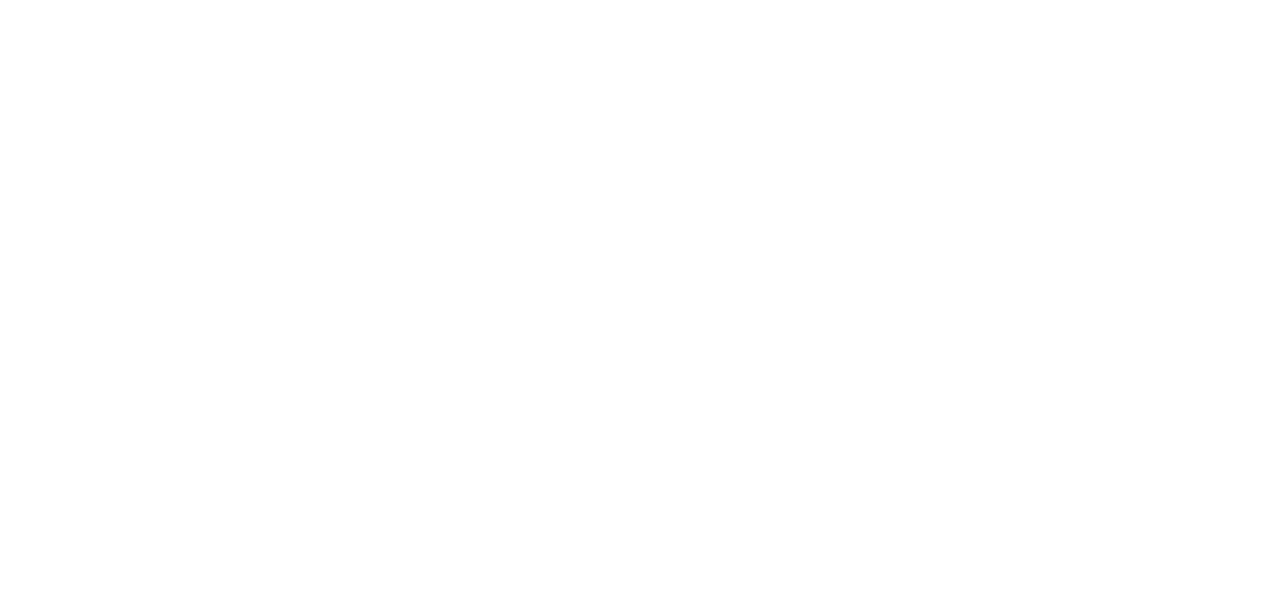
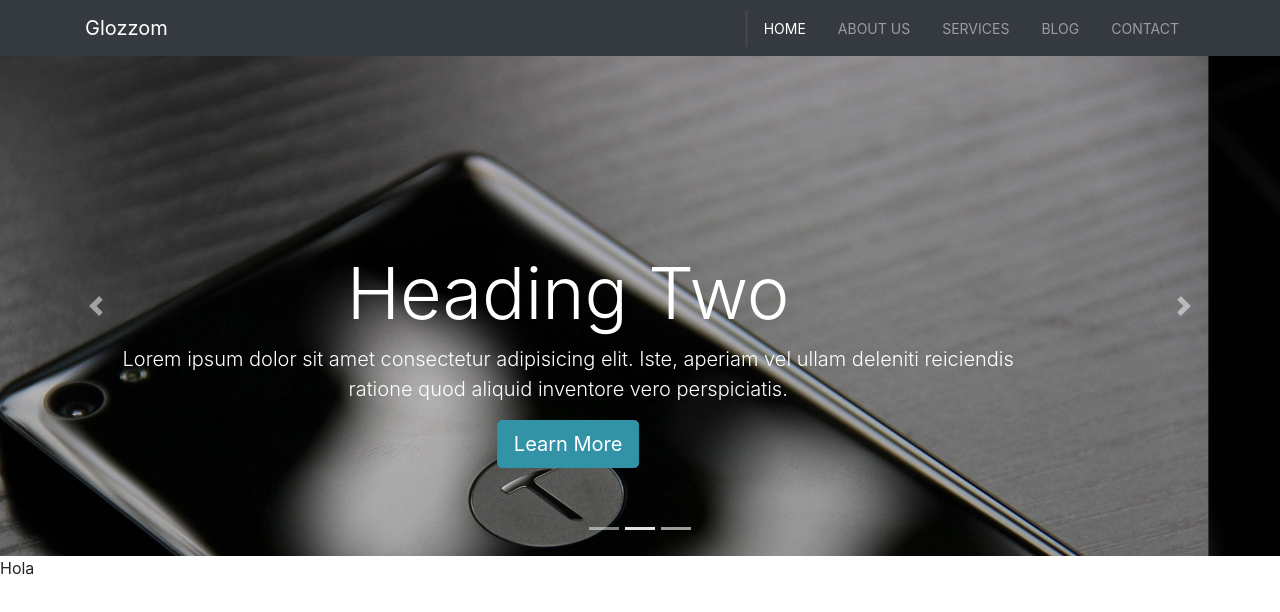
Before and after one commit to bermartinv/bootstraptools, a website: page project3/index.html in a window 1280 px wide. Drawn offline with nearby package versions, Linux system fonts and the light colour scheme; files that its build step writes are made by us from their sources.

Commit message:
Add nav and carousel in project3

```diff
--- a/project3/css/style.css
+++ b/project3/css/style.css
@@ -0,0 +1,31 @@
+
+.navbar .nav-link {
+    font-size: 14px;
+    text-transform: uppercase;
+    padding-left: 1rem !important;
+    padding-right: 1rem !important;
+}
+
+.navbar .nav-item.active {
+    border-left: #444 3px solid;
+}
+
+.carousel-image-1{
+    background: url('../images/image1.jpg');
+    background-size: cover;
+}
+
+.carousel-image-2{
+    background: url('../images/image2.jpg');
+    background-size: cover;
+}
+
+.carousel-image-3{
+    background: url('../images/image3.jpg');
+    background-size: cover;
+}
+
+.carousel-item {
+    height: 500px;
+
+}
--- a/project3/index.html
+++ b/project3/index.html
@@ -3,10 +3,104 @@
 <head>
     <meta charset="UTF-8">
     <meta name="viewport" content="width=device-width, initial-scale=1.0">
-    <link rel="stylesheet" href="style.css">
+    <link rel="stylesheet" href="https://use.fontawesome.com/releases/v5.0.13/css/all.css" integrity="sha384-DNOHZ68U8hZfKXOrtjWvjxusGo9WQnrNx2sqG0tfsghAvtVlRW3tvkXWZh58N9jp"
+    crossorigin="anonymous">
+    <link rel="stylesheet" href="css/style.css">
+    <link rel="stylesheet" href="css/bootstrap.css">
+    <!-- npm run compile:sass  hacemos que se compile todo el sass y lo compile a un fichero
+    css que anteriormente lo hemos referenciado en nuestro codigo css -->
+
+    <!-- <link rel="stylesheet" href="css/bootstrapmine.css"> -->
     <title>Project 3</title>
 </head>
 <body>
+<!-- NAV -->
+<nav class="navbar navbar-expand-sm navbar-dark bg-dark">
+    <div class="container">
+        <a class="navbar-brand" href="#">Glozzom</a>
+        <button class="navbar-toggler" type="button" data-toggle="collapse" data-target="#navbarNavDropdown" aria-controls="navbarNavDropdown" aria-expanded="false" aria-label="Toggle navigation">
+            <span class="navbar-toggler-icon"></span>
+        </button>
+        <div class="collapse navbar-collapse" id="navbarNavDropdown">
+            <ul class="navbar-nav ml-auto">
+                <li class="nav-item active">
+                    <a class="nav-link" href="index.html">Home <span class="sr-only">(current)</span></a>
+                </li>
+                <li class="nav-item">
+                    <a class="nav-link" href="about.html">About Us</a>
+                </li>
+                <li class="nav-item">
+                    <a class="nav-link" href="services.html">Services</a>
+                </li>
+                <li class="nav-item">
+                    <a class="nav-link" href="blog.html">Blog</a>
+                </li>
+                <li class="nav-item">
+                    <a class="nav-link" href="contact.html">Contact</a>
+                </li>
+            </ul>
+        </div>
+    </div>
+  </nav>
 
+<!-- SHOWCASE SLIDER -->
+
+  <section id="showcase">
+    <div id="myCarousel" class="carousel slide" data-ride="carousel">
+      <ol class="carousel-indicators">
+        <li data-target="#myCarousel" data-slide-to="0" class=""></li>
+        <li data-target="#myCarousel" data-slide-to="1" class="active"></li>
+        <li data-target="#myCarousel" data-slide-to="2" class=""></li>
+      </ol>
+      <div class="carousel-inner">
+        <div class="carousel-item carousel-image-1">
+          <div class="container">
+            <div class="carousel-caption d-none d-sm-block text-right mb-5">
+              <h1 class="display-3">Heading One</h1>
+              <p class="lead">Lorem ipsum dolor sit amet consectetur adipisicing elit. Iste, aperiam vel ullam deleniti reiciendis ratione
+                quod aliquid inventore vero perspiciatis.</p>
+              <a href="#" class="btn btn-danger btn-lg">Sign Up Now</a>
+            </div>
+          </div>
+        </div>
+
+        <div class="carousel-item carousel-image-2 active">
+          <div class="container">
+            <div class="carousel-caption d-none d-sm-block mb-5">
+              <h1 class="display-3">Heading Two</h1>
+              <p class="lead">Lorem ipsum dolor sit amet consectetur adipisicing elit. Iste, aperiam vel ullam deleniti reiciendis ratione
+                quod aliquid inventore vero perspiciatis.</p>
+              <a href="#" class="btn btn-primary btn-lg">Learn More</a>
+            </div>
+          </div>
+        </div>
+
+        <div class="carousel-item carousel-image-3">
+          <div class="container">
+            <div class="carousel-caption d-none d-sm-block text-right mb-5">
+              <h1 class="display-3">Heading Three</h1>
+              <p class="lead">Lorem ipsum dolor sit amet consectetur adipisicing elit. Iste, aperiam vel ullam deleniti reiciendis ratione
+                quod aliquid inventore vero perspiciatis.</p>
+              <a href="#" class="btn btn-success btn-lg">Learn More</a>
+            </div>
+          </div>
+        </div>
+      </div>
+
+      <a href="#myCarousel" data-slide="prev" class="carousel-control-prev">
+        <span class="carousel-control-prev-icon"></span>
+      </a>
+
+      <a href="#myCarousel" data-slide="next" class="carousel-control-next">
+        <span class="carousel-control-next-icon"></span>
+      </a>
+    </div>
+  </section>
+
+<p>Hola</p>
+
+<script src="https://code.jquery.com/jquery-3.4.1.slim.min.js" integrity="sha384-J6qa4849blE2+poT4WnyKhv5vZF5SrPo0iEjwBvKU7imGFAV0wwj1yYfoRSJoZ+n" crossorigin="anonymous"></script>
+<script src="https://cdn.jsdelivr.net/npm/popper.js@1.16.0/dist/umd/popper.min.js" integrity="sha384-Q6E9RHvbIyZFJoft+2mJbHaEWldlvI9IOYy5n3zV9zzTtmI3UksdQRVvoxMfooAo" crossorigin="anonymous"></script>
+<script src="https://stackpath.bootstrapcdn.com/bootstrap/4.4.1/js/bootstrap.min.js" integrity="sha384-wfSDF2E50Y2D1uUdj0O3uMBJnjuUD4Ih7YwaYd1iqfktj0Uod8GCExl3Og8ifwB6" crossorigin="anonymous"></script>
 </body>
 </html>
```
Also changed, not shown: index.html (+2 -0 lines), project3/de.html (added, +11 -0 lines).
